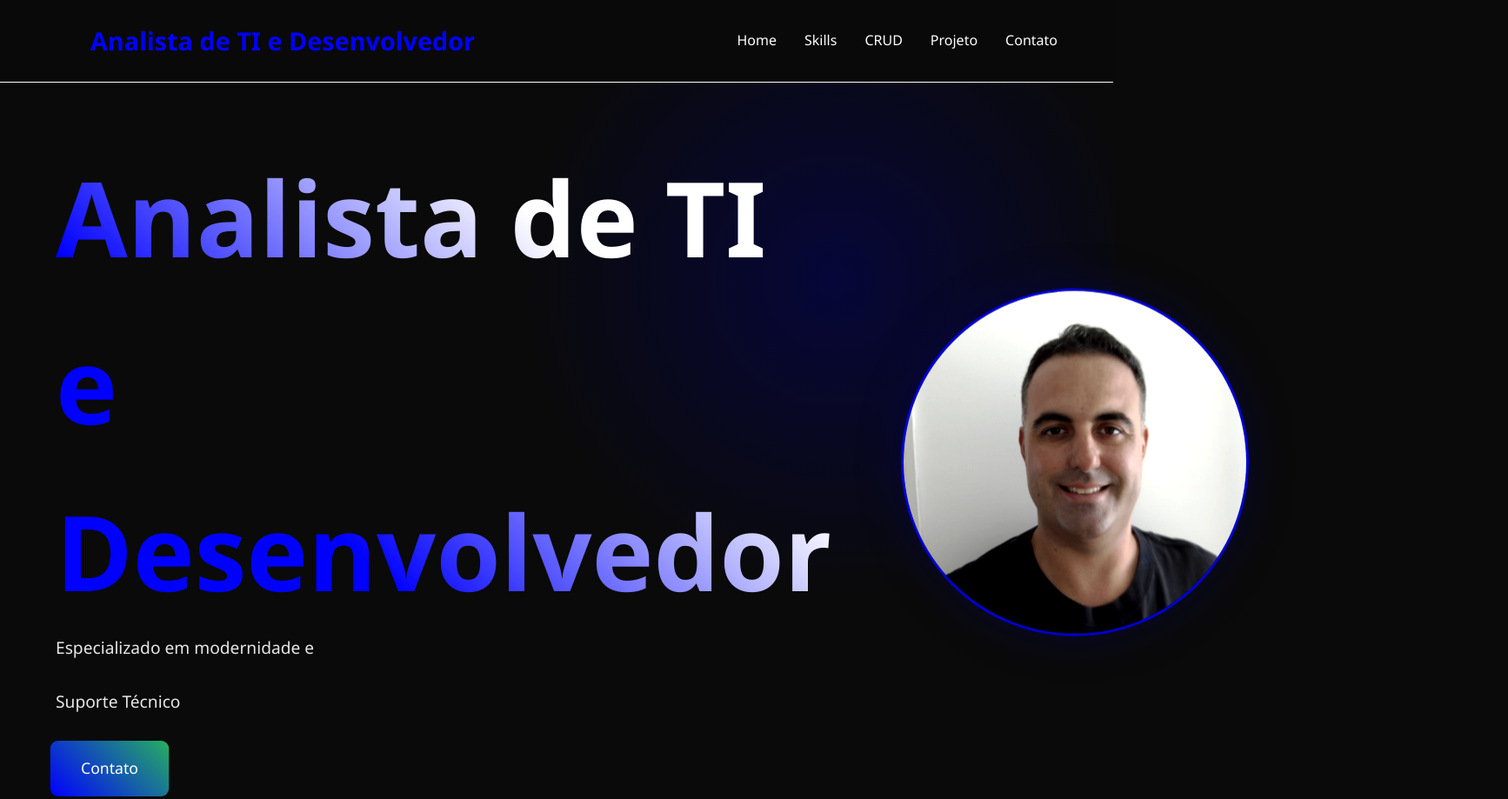
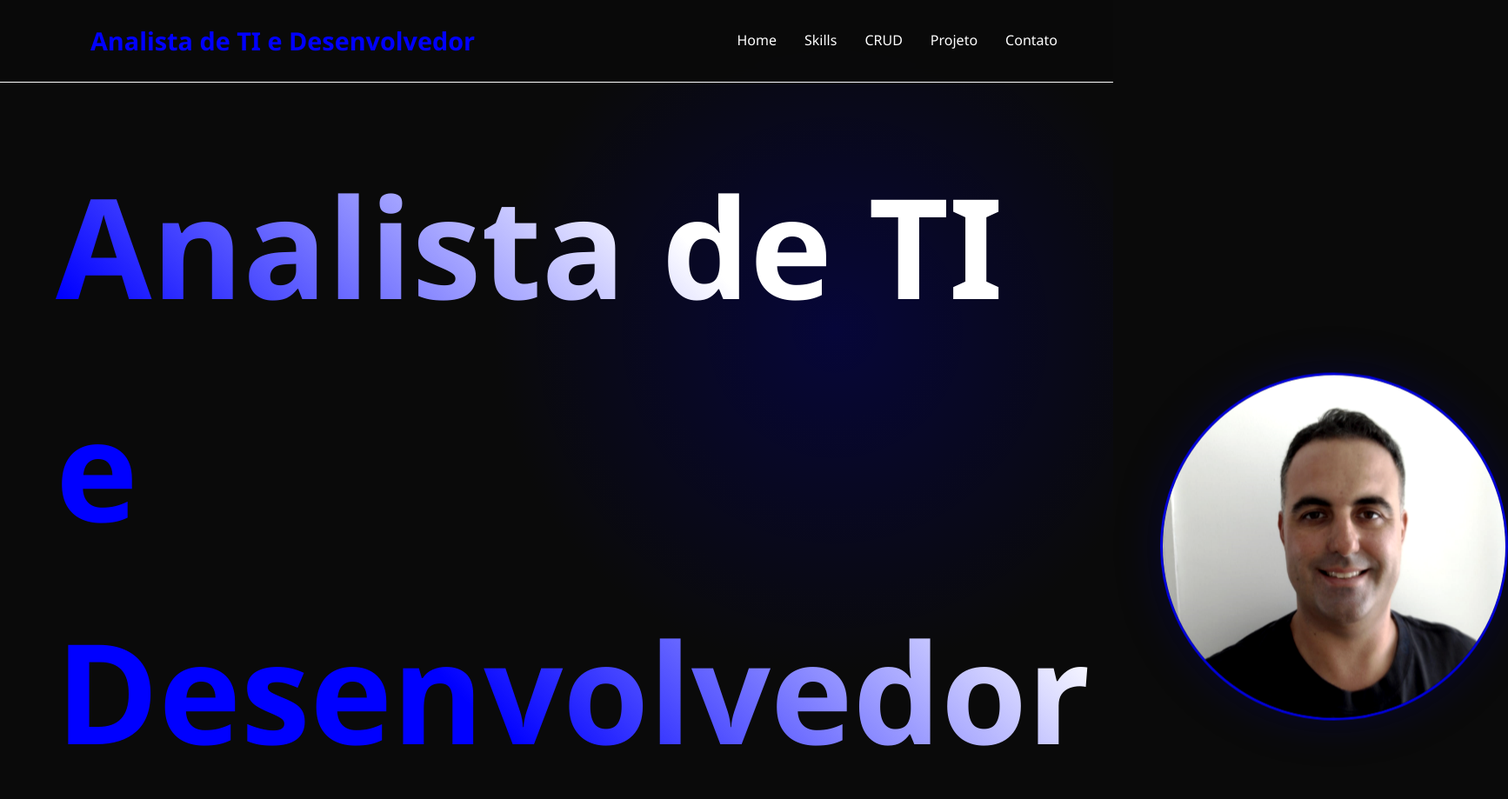
Before and after one commit to danielcq/danielcq.github.io, a plain HTML site: page index.html in a window 1280 px wide. Shown: the top 919 px of the page at 87% size, 1734 px wide, since content can reach past the window. Drawn offline with Linux system fonts and the light colour scheme; a script that the page names is missing.

Commit message:
Update index.html

```diff
--- a/index.html
+++ b/index.html
@@ -339,7 +339,7 @@ footer{
 
  <section id="home" class="hero">
       <div class="hero-content">
-           <h1 style="font-size: 120px;">Analista de TI e Desenvolvedor</h1>
+           <h1 style="font-size: 160px;">Analista de TI e Desenvolvedor</h1>
            <p class="highlight">Especializado em modernidade e</p>
           <p class="highlight">Suporte Técnico</p>
            <a href="contato.html" class="cta-button">Contato</a>
```
